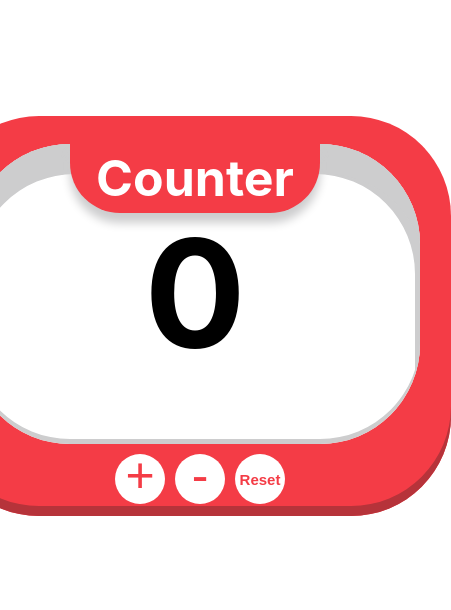
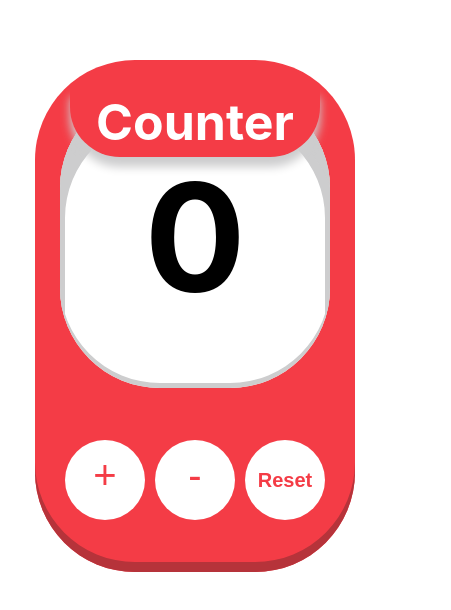
Before and after one commit to Zhasulan711/counter-app, a React (Create React App) app: page / in a window 390 px wide. Shown: the part 106-716 px from the top of the page, 451 px wide, since content can reach past the window. Built offline with nearby package versions, Linux system fonts and the light colour scheme.

Commit message:
mobile adaptive design

```diff
--- a/package.json
+++ b/package.json
@@ -41,6 +41,7 @@
     ]
   },
   "devDependencies": {
+    "@babel/plugin-proposal-private-property-in-object": "^7.21.11",
     "sass": "^1.77.4"
   }
 }
--- a/src/components/CounterApp/Control.tsx
+++ b/src/components/CounterApp/Control.tsx
@@ -15,8 +15,8 @@ export const Control: React.FC<CounterProps> = ({ setCount }) => {
     });
   };
 
-  const handleIncrease = () => handleCounterChange(+5);
-  const handleDecrease = () => handleCounterChange(-5);
+  const handleIncrease = () => handleCounterChange(+1);
+  const handleDecrease = () => handleCounterChange(-1);
 
   return (
     <>
--- a/src/styles/root/CounterApp.scss
+++ b/src/styles/root/CounterApp.scss
@@ -140,3 +140,38 @@
     }
   }
 }
+
+// mobile adaptive design
+@media (max-width: 440px) {
+  .CounterApp {
+    width: 320px;
+    height: 512px;
+  }
+
+  .CounterApp-text {
+    h2 {
+      width: 270px;
+    }
+  }
+
+  .CounterApp-buttons {
+    padding-left: 10px;
+    button {
+      margin-right: 10px;
+      margin-top: 380px;
+      width: 80px;
+      height: 80px;
+      margin-left: 0px;
+
+      &:first-child,
+      &:nth-child(2) {
+        font-size: 40px;
+        padding-bottom: 10px;
+      }
+
+      &:last-child {
+        font-size: 20px;
+      }
+    }
+  }
+}
```
Also changed, not shown: 1 other file (tests, documents, lock files or other folders).
